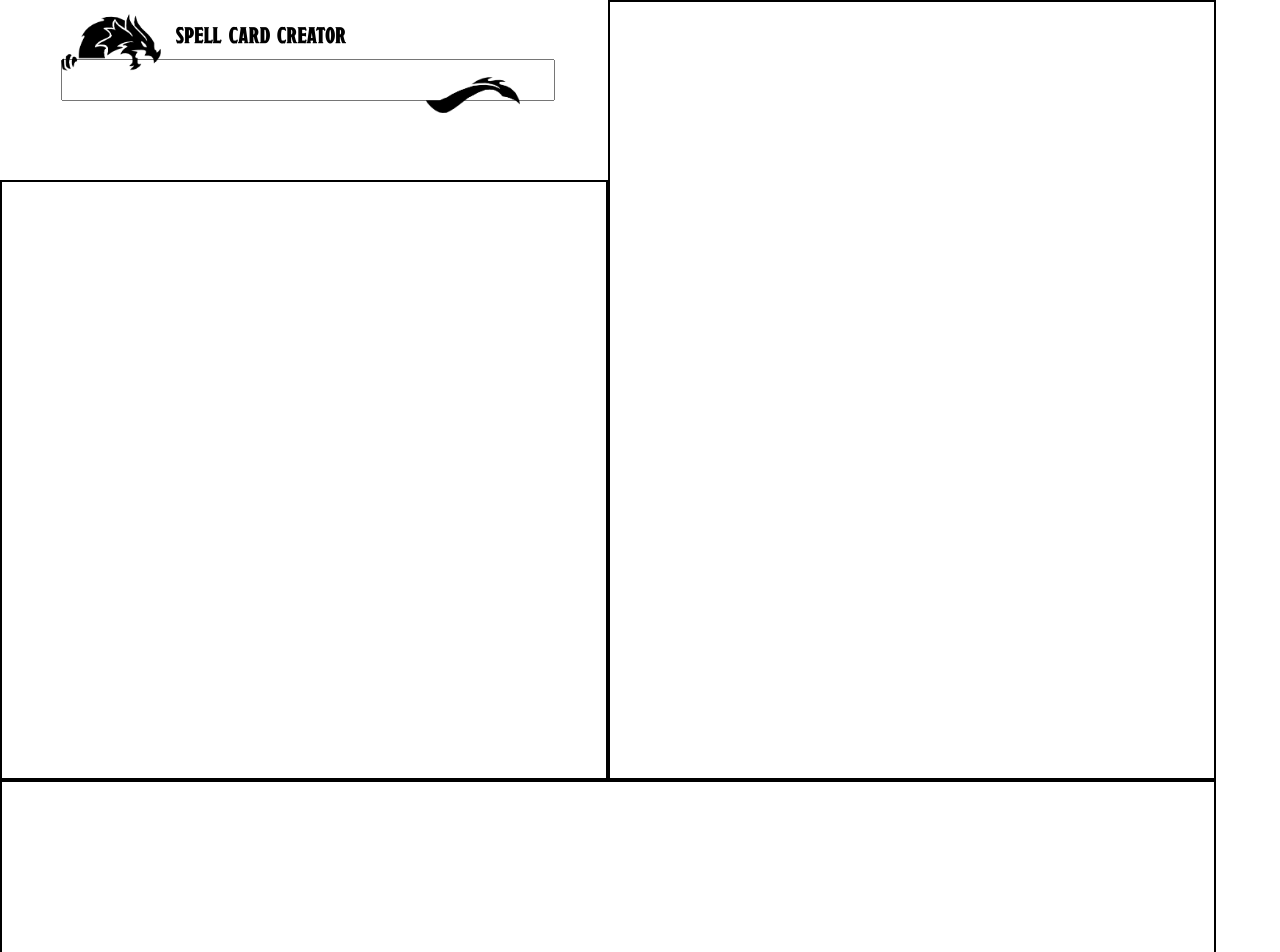
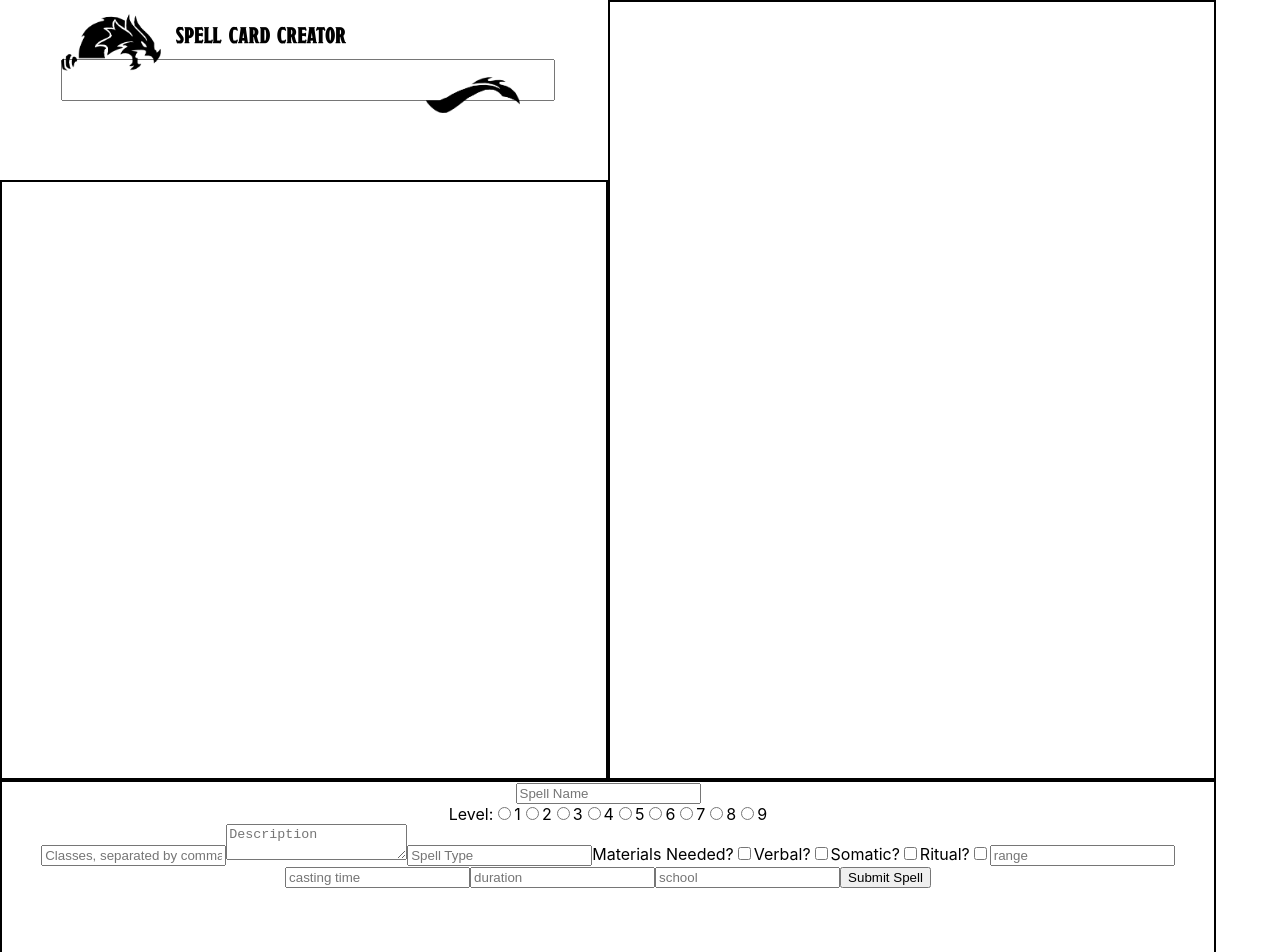
Before and after one commit to peschaefer/spell-card-creater, a React (Create React App) app: page / in a window 1280 px wide. Shown: the top 952 px of the page. Built offline with nearby package versions, Linux system fonts and the light colour scheme.

Commit message:
Add custom spells

```diff
--- a/src/App.tsx
+++ b/src/App.tsx
@@ -106,6 +106,10 @@ function App() {
         return "possible-spell"
     }
 
+    const addCustomSpell = (newSpell: spell) => {
+        setChosenSpellList([...chosenSpellList,newSpell])
+    }
+
     //TO DO:
     //Consider grouping the dragon head and site title to ensure they will not overlap and their distance
     //does not grow as the website gets wider
@@ -125,6 +129,8 @@ function App() {
     //Baddabing badda boom
 
 
+    // @ts-ignore
+    // @ts-ignore
     return (
         <div className="App">
             {/*<p>{allSpellNamesLengthTyped}</p>*/}
@@ -156,7 +162,7 @@ function App() {
                     })}
                 </div>
                 <div className={"custom-spell-box"}>
-                    {/*<CustomCardBox/>*/}
+                    <CustomCardBox onSubmit={addCustomSpell}/>
                 </div>
             </div>
         </div>
--- a/src/CustomCardBox.tsx
+++ b/src/CustomCardBox.tsx
@@ -1,58 +1,90 @@
-import React, {useState} from "react";
+import React, {FormEvent, useState} from "react";
 import {spell} from "./types";
 
-type CardProps = {
-    parentCallback: spell
+interface SpellFormProps {
+    onSubmit: (newSpell: spell) => void;
 }
 
-const CustomCardBox = ( props : CardProps) => {
+const CustomCardBox = (props: SpellFormProps) => {
 
     const [materialsNeeded, setMaterialsNeeded] = useState(false)
 
-    // const sendSpell = () => {
-    //     // this.props.parentCallback()
-    //     this.
-    // }
+    const sendSpell = (event: FormEvent) => {
+        event.preventDefault();
+        const name = (event.currentTarget.querySelector("input[name='spellName']") as HTMLInputElement)?.value;
+        const level = (event.currentTarget.querySelector("input[name='level']:checked") as HTMLInputElement)?.value;
+        const range = (event.currentTarget.querySelector("input[name='range']") as HTMLInputElement)?.value;
+        const duration = (event.currentTarget.querySelector("input[name='duration']") as HTMLInputElement)?.value;
+        const casting = (event.currentTarget.querySelector("input[name='casting']") as HTMLInputElement)?.value;
+        const school = (event.currentTarget.querySelector("input[name='school']") as HTMLInputElement)?.value;
+        const description = (event.currentTarget.querySelector("textarea[name='description']") as HTMLInputElement)?.value;
+        const spellType = (event.currentTarget.querySelector("input[name='type']") as HTMLInputElement)?.value;
+        const classes = (event.currentTarget.querySelector("input[name='classes']") as HTMLInputElement)?.value.split(",");
+        const materials = (event.currentTarget.querySelector("input[id='materials']") as HTMLInputElement)?.checked;
+        const materialsList = (event.currentTarget.querySelector("textarea[name='materialsList']") as HTMLInputElement)?.value;
+        const somatic = (event.currentTarget.querySelector("input[id='somatic']") as HTMLInputElement)?.checked;
+        const verbal = (event.currentTarget.querySelector("input[id='verbal']") as HTMLInputElement)?.checked;
+        const ritual = (event.currentTarget.querySelector("input[id='ritual']") as HTMLInputElement)?.checked;
+
+        const newSpell : spell = {
+            casting_time: casting,
+            classes: classes,
+            components: materials ? { material: materials, materials_needed: [materialsList], somatic: somatic, verbal: verbal} : { material: materials, somatic: somatic, verbal: verbal},
+            description: description,
+            duration: duration,
+            level: level,
+            name: name,
+            range: range,
+            ritual: ritual,
+            school: school,
+            type: spellType
+        }
+        props.onSubmit(newSpell)
+    }
 
     return (
         <div style={{display:"block"}}>
-            <input type={"text"} placeholder={"Spell Name"}/>
+            <form onSubmit={sendSpell}>
+            <input type={"text"} placeholder={"Spell Name"} name={"spellName"}/>
             <div className={"level-div"}>
                 <label>Level:</label>
-                <input type={"radio"} name={"level"} id={"level 1"}/>
+                <input type={"radio"} name={"level"} id={"level 1"} value={1}/>
                 <label htmlFor={"level 1"}>1</label>
-                <input type={"radio"} name={"level"} id={"level 2"}/>
+                <input type={"radio"} name={"level"} id={"level 2"} value={2}/>
                 <label htmlFor={"level 2"}>2</label>
-                <input type={"radio"} name={"level"} id={"level 3"}/>
+                <input type={"radio"} name={"level"} id={"level 3"} value={3}/>
                 <label htmlFor={"level 3"}>3</label>
-                <input type={"radio"} name={"level"} id={"level 4"}/>
+                <input type={"radio"} name={"level"} id={"level 4"} value={4}/>
                 <label htmlFor={"level 4"}>4</label>
-                <input type={"radio"} name={"level"} id={"level 5"}/>
+                <input type={"radio"} name={"level"} id={"level 5"} value={5}/>
                 <label htmlFor={"level 5"}>5</label>
-                <input type={"radio"} name={"level"} id={"level 6"}/>
+                <input type={"radio"} name={"level"} id={"level 6"} value={6}/>
                 <label htmlFor={"level 6"}>6</label>
-                <input type={"radio"} name={"level"} id={"level 7"}/>
+                <input type={"radio"} name={"level"} id={"level 7"} value={7}/>
                 <label htmlFor={"level 7"}>7</label>
-                <input type={"radio"} name={"level"} id={"level 8"}/>
+                <input type={"radio"} name={"level"} id={"level 8"} value={8}/>
                 <label htmlFor={"level 8"}>8</label>
-                <input type={"radio"} name={"level"} id={"level 9"}/>
+                <input type={"radio"} name={"level"} id={"level 9"} value={9}/>
                 <label htmlFor={"level 9"}>9</label>
             </div>
-            <input placeholder={"Classes, separated by commas"}/>
-            <textarea placeholder={"Description"}/>
-            <input placeholder={"Spell Type"}/>
+            <input placeholder={"Classes, separated by commas"} name={"classes"}/>
+            <textarea placeholder={"Description"} name={"description"}/>
+            <input placeholder={"Spell Type"} name={"type"}/>
             <label htmlFor={"materials"}>Materials Needed?</label>
             <input type={"checkbox"} id={"materials"} onChange={() => { setMaterialsNeeded(!materialsNeeded) }}/>
-            {materialsNeeded && <textarea placeholder={"List of Materials i.e. (one diamond worth at least 500gp)"} />}
+            {materialsNeeded && <textarea name={"materialsList"} placeholder={"List of Materials i.e. (one diamond worth at least 500gp)"} />}
             <label htmlFor={"verbal"}>Verbal?</label>
             <input type={"checkbox"} id={"verbal"}/>
             <label htmlFor={"somatic"}>Somatic?</label>
             <input type={"checkbox"} id={"somatic"}/>
             <label htmlFor={"ritual"}>Ritual?</label>
             <input type={"checkbox"} id={"ritual"}/>
-            <input type={"range"} placeholder={"range"}/>
-            <input type={"school"} placeholder={"school"}/>
-            {/*<button onClick{sendSpell}>Submit Spell</button>*/}
+            <input placeholder={"range"} name={"range"}/>
+            <input placeholder={"casting time"} name={"casting"}/>
+            <input placeholder={"duration"} name={"duration"}/>
+            <input placeholder={"school"} name={"school"}/>
+            <button>Submit Spell</button>
+            </form>
         </div>
     )
 }
--- a/src/types.ts
+++ b/src/types.ts
@@ -1,7 +1,7 @@
 export type spell = {
     casting_time: string,
     classes: string[],
-    components: { material: boolean; materials_needed?: string[]; raw: string; somatic: boolean; verbal: boolean },
+    components: { material: boolean; materials_needed?: string[]; raw?: string; somatic: boolean; verbal: boolean },
     description: string,
     duration: string,
     level: string,
@@ -9,6 +9,6 @@ export type spell = {
     range: string,
     ritual: boolean,
     school: string,
-    tags: string[],
+    tags?: string[],
     type: string
 }
```
Also changed, not shown: src/SpellCard.tsx (+16 -3 lines).
